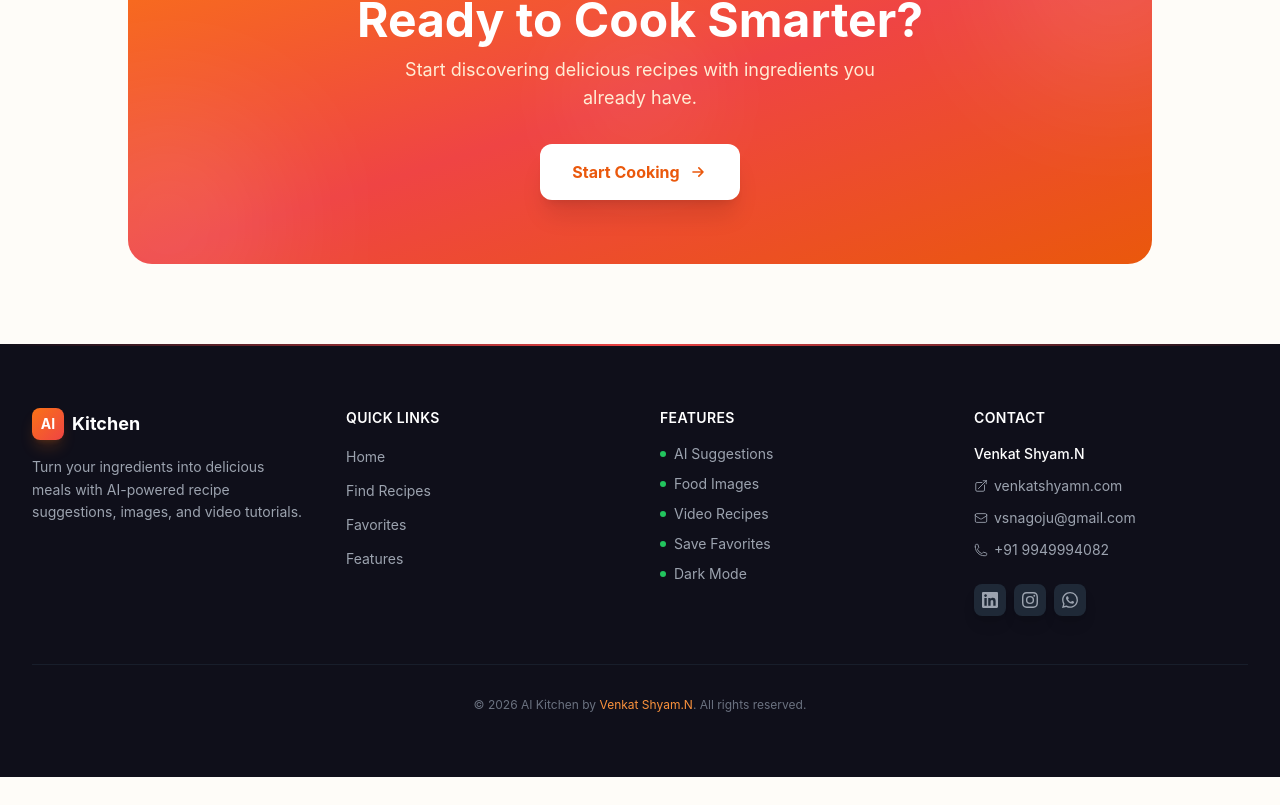
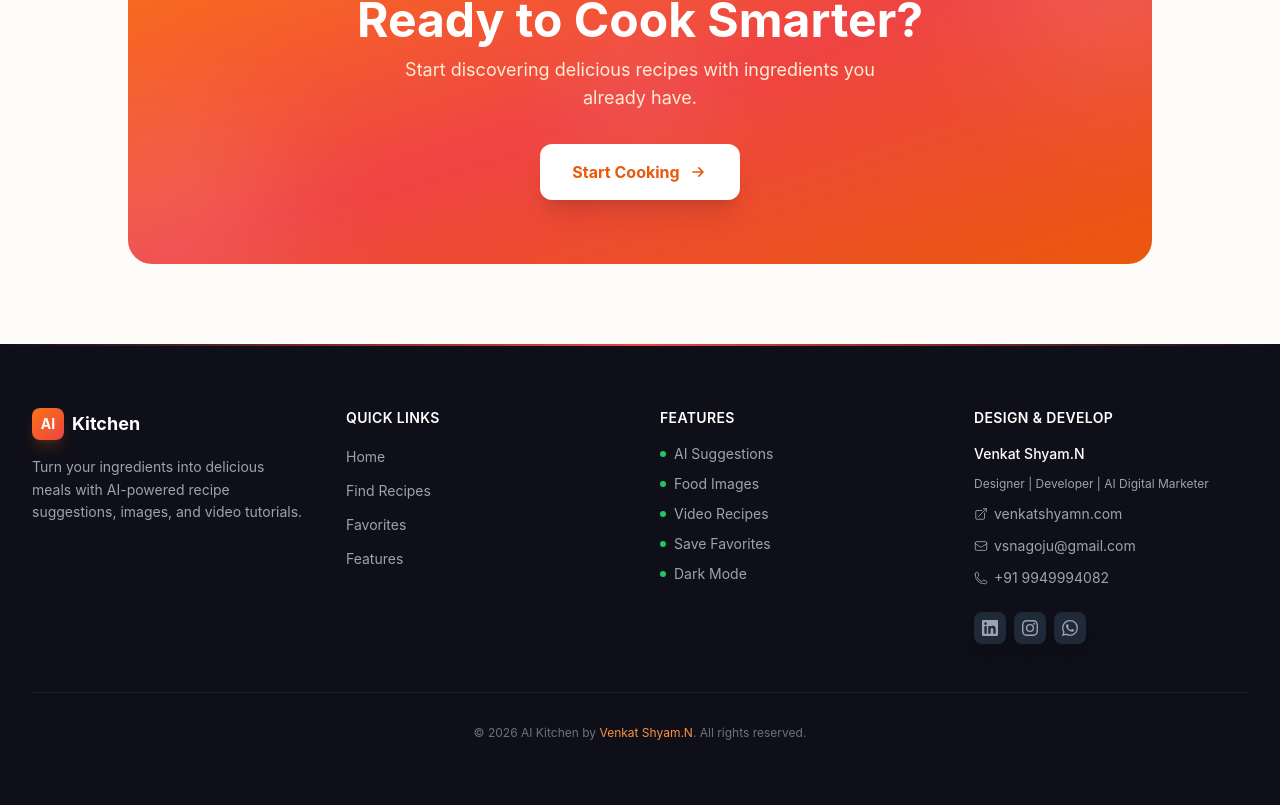
Before and after one commit to vsnaipdms/aikitchen, a Next.js app: page / in a window 1280 px wide. Shown: the part 2206-3011 px from the top of the page. Before the commit the page ends 2983 px from the top, so only its background shows below. Built offline with nearby package versions, Linux system fonts and the light colour scheme.

Commit message:
Footer: Design & Develop heading, add qualifications subtitle

```diff
--- a/src/components/Footer.tsx
+++ b/src/components/Footer.tsx
@@ -52,11 +52,12 @@ export default function Footer() {
             </ul>
           </div>
 
-          {/* Contact */}
+          {/* Details */}
           <div>
-            <h3 className="font-semibold text-white mb-4 text-sm tracking-wide uppercase">Contact</h3>
+            <h3 className="font-semibold text-white mb-4 text-sm tracking-wide uppercase">Design &amp; Develop</h3>
             <div className="space-y-3 text-sm">
               <p className="font-medium text-white">Venkat Shyam.N</p>
+              <p className="text-gray-400 text-xs">Designer | Developer | AI Digital Marketer</p>
               <div>
                 <a href="https://venkatshyamn.com/" target="_blank" rel="noopener noreferrer" className="text-gray-400 hover:text-orange-400 transition-colors flex items-center gap-1.5 group">
                   <svg className="w-3.5 h-3.5 shrink-0 group-hover:scale-110 transition-transform" fill="none" viewBox="0 0 24 24" stroke="currentColor" strokeWidth={1.5}><path strokeLinecap="round" strokeLinejoin="round" d="M13.5 6H5.25A2.25 2.25 0 003 8.25v10.5A2.25 2.25 0 005.25 21h10.5A2.25 2.25 0 0018 18.75V10.5m-10.5 6L21 3m0 0h-5.25M21 3v5.25" /></svg>
```
